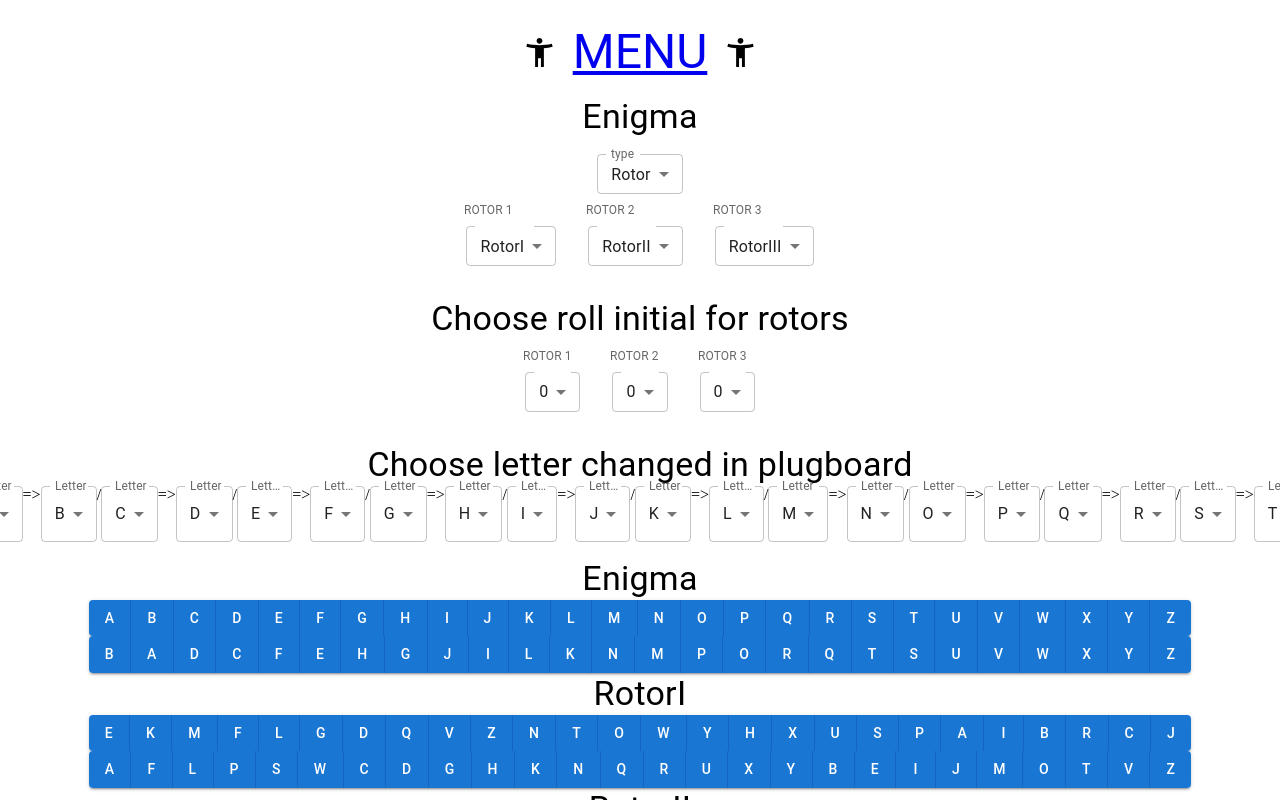
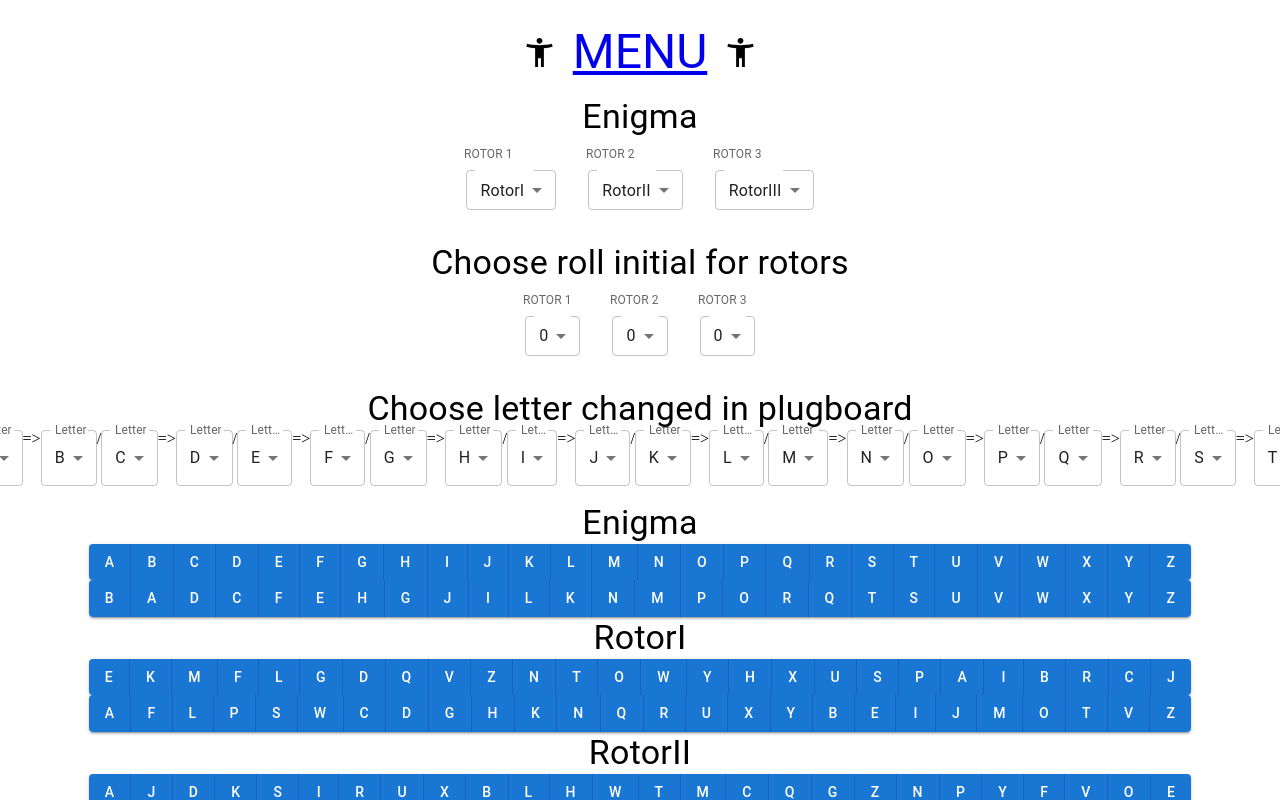
Before and after one commit to ElRoulioKFC/floflow, a React (Vite) app: page /cryptage in a window 1280 px wide. Shown: the top 800 px of the page. Built offline with nearby package versions, Linux system fonts and the light colour scheme.

Commit message:
enlever test

```diff
--- a/src/Pages/Cryptage.tsx
+++ b/src/Pages/Cryptage.tsx
@@ -107,7 +107,7 @@ export function Cryptage() {
             spacing = {2}
         >
             <Typography  variant="h4">Enigma</Typography>
-            <TextField
+            {/*<TextField
                 id="outlined-select-currency"
                 select
                 label="type"
@@ -139,7 +139,7 @@ export function Cryptage() {
                         {option.label}
                     </MenuItem>
                 ))}
-            </TextField>
+            </TextField>*/}
                     <Stack
                         sx={{
                             display: "flex",
```
